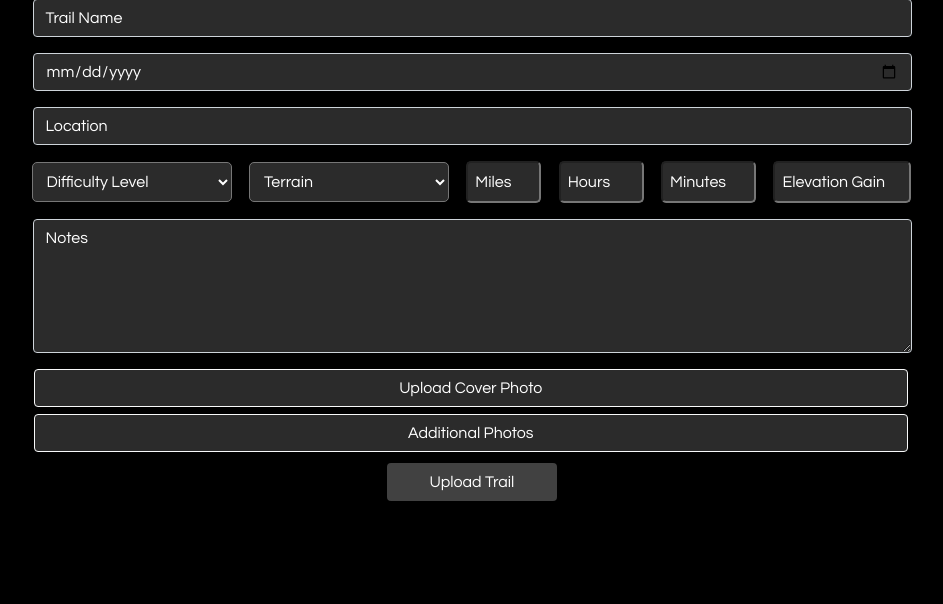
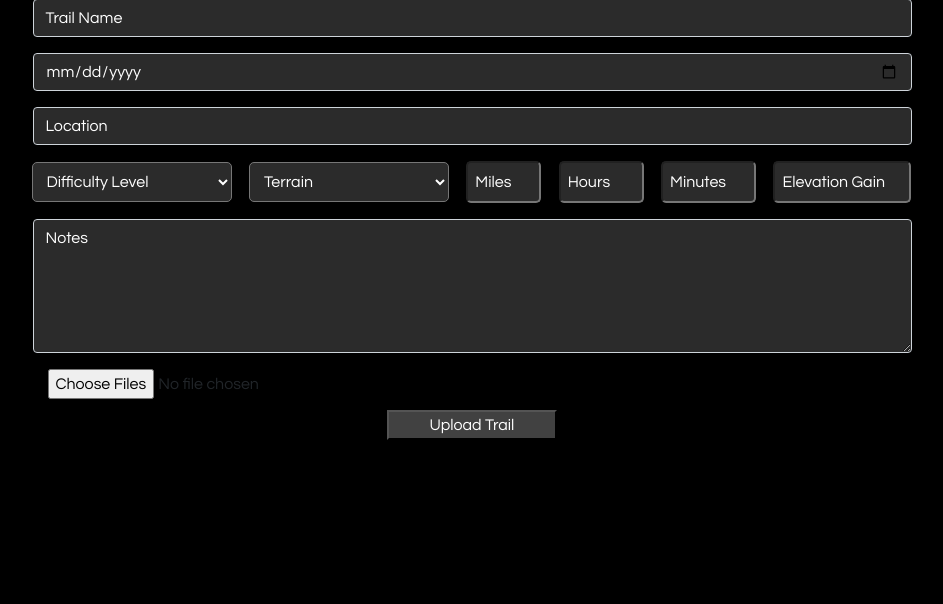
Before and after one commit to seandmontgomery/trail_tracker, a Flask app: page / in a window 1280 px wide. Shown: the part 268-872 px from the top of the page, without its empty margins (168-1111 px from the left). After the commit the page ends 708 px from the top, so only its background shows below. Run offline with Flask 2, Linux system fonts and the light colour scheme; the visitor is signed in with stand-in values (Sample User, id 1); some libraries are stand-ins or nearby versions; some web fonts are replaced.

Commit message:
now it works yo

```diff
--- a/seed.py
+++ b/seed.py
@@ -66,7 +66,8 @@ my_trail = Trail(
 )
 
 my_user.trail.append(my_trail)
-
+db.session.commit()
+my_trail.cover_image = my_trail.images[0]
 
 
 ########################### GRINNELL #############################################
@@ -94,7 +95,8 @@ my_trail = Trail(
 )
 
 my_user.trail.append(my_trail)
-
+db.session.commit()
+my_trail.cover_image = my_trail.images[0]
 
 # Next trail goes here
 
--- a/website/static/js/display.js
+++ b/website/static/js/display.js
@@ -39,7 +39,7 @@ document.querySelectorAll('.photo-album-open').forEach(btn => {
           }
            img = document.createElement('img')
 
-          const urlOfActiveDivsImg = photoArray[i].url
+          const urlOfActiveDivsImg = photoArray[i]
           img.setAttribute('class',"d-block w-100")
           img.setAttribute('alt',"first slide")
           img.setAttribute("src",urlOfActiveDivsImg);
--- a/website/static/js/upload.js
+++ b/website/static/js/upload.js
@@ -1,14 +1,14 @@
 // HIDE/SHOW PHOTO UPLOAD INPUTS -----------------------------------------
 
-document.getElementById('cover-photo-button').addEventListener('click', openDialog);
-function openDialog() {
-  document.getElementById('cover-photo').click();
-}
-
-document.getElementById('additional-photo-button').addEventListener('click', openDialog);
-function openDialog() {
-  document.getElementById('additional-photos').click();
-}
+// document.getElementById('cover-photo-button').addEventListener('click', openDialog);
+// function openDialog() {
+//   document.getElementById('cover-photo').click();
+// }
+//
+// document.getElementById('additional-photo-button').addEventListener('click', openDialog);
+// function openDialog() {
+//   document.getElementById('additional-photos').click();
+// }
 
 // UPLOAD ----------------------------------------------------------------
 
@@ -21,7 +21,7 @@ function openDialog() {
 */
 async function addImage() {
     const cloudinary_url = "/upload-cloudinary";
-    const fileList = document.querySelectorAll("[type=file]");
+    const fileList = document.querySelectorAll("#upload-photos-input[type=file]");
 
     /*  - - - - - - - - - - - - - - - - - - - - - - - - -
         STEP 1: Upload images to Cloudinary
@@ -46,6 +46,7 @@ async function addImage() {
             method: "POST",
             body: formData
         })
+
         //we are waiting for cloudinary to return the image object
         let cloud_res_json = await cloud_res.json();
 
@@ -94,9 +95,8 @@ async function addImage() {
     window.location = '/feed';
   }
 
-const form = document.querySelector("#upload-trail-form");
-
-form.addEventListener("submit", (evt) => {
+const uploadTrail = document.querySelector("button#trail-upload");
+uploadTrail.addEventListener("click", (evt) => {
   evt.preventDefault();
   addImage()
 })
--- a/website/templates/feed.html
+++ b/website/templates/feed.html
@@ -16,7 +16,7 @@
     <div class="row justify-content-center justify-content-between">
       {% for trail in trails %}
         <div class="card mb-3" id="trail-card" style="width: 23.3rem;">
-          <img class="card-img-top" src="{{ trail.cover_image_url }}" alt="Card image cap">
+          <img class="card-img-top" src="{{ trail.cover_image.url }}" alt="Card image cap">
             <div class="card-body">
               <h3 class="card-title">{{ trail.trail_name }}</h3>
               <p id="location-text">{{ trail.location }}</p>
@@ -32,7 +32,7 @@
               <li class="list-group-item">Trail Type: {{ trail.terrain.title() }}</li>
               <li class="list-group-item">Elevation Gain: {{ trail.elevation }} feet</li>
               <li class="list-group-item">{{ trail.miles }} Miles | {{ trail.hours }} Hr | {{ trail.minutes }} Min  </li>
-              <li class="list-group-item">Pace: {{ ((trail.hours*60+trail.minutes)/trail.miles)|round }} min/mile</li>
+              <li class="list-group-item">Pace: {{ trail.trail_pace }} min/mile</li>
             </ul>
         </div>
 {% endfor %}
--- a/website/templates/upload.html
+++ b/website/templates/upload.html
@@ -50,17 +50,11 @@
   </div>
 
   <div class="form-group-row media-input">
-    <input id='cover-photo' type='file' hidden/>
-    <button id='cover-photo-button' class="btn btn-light" type='button'>Upload Cover Photo</button>
-  </div>
-
-  <div class="form-group-row media-input">
-    <input id='additional-photos' type='file' multiple='multiple' hidden/>
-    <button id='additional-photo-button' class="btn btn-light" type='button'>Additional Photos</button>
+    <input id='upload-photos-input' type='file' multiple="multiple"/>
   </div>
 
   <div class="form-group-row center">
-    <button type="submit" class="btn" id="trail-upload">Upload Trail</button>
+    <button class="btn-submit" id="trail-upload">Upload Trail</button>
   </div>
 
 {% endblock %}
--- a/website/views.py
+++ b/website/views.py
@@ -38,18 +38,24 @@ def upload_trail():
         # There will always be a cover image
         cover_image_url = payload.pop('cover_image_url')
 
+        # Remove whitespace
+        for key, value in payload.items():
+            if not value or isinstance(value, str) and not value.strip():
+                payload[key] = None
+
         # Create a new trail and associate with the current user
         new_trail = Trail(**payload)
         current_user.trail.append(new_trail)
+
+        db.session.add(new_trail)
+
+        # Commit the session
+        db.session.commit()
 
         # Set the cover image in a weird way:
         for img in new_trail.images:
             if img.url == cover_image_url:
                 new_trail.cover_image = img
-
-        db.session.add(new_trail)
-
-        # Commit the session
         db.session.commit()
 
         # Success!
@@ -83,8 +89,7 @@ def show_feed():
 @views.route('/api/photo-modal/<string:trail_id>')
 def show_photo_album(trail_id):
     trail = Trail.query.get(trail_id)
-    photo_array = [{'title': x.title, 'url': x.url} for x in trail.images]
-    return make_response(jsonify({'photo_array':photo_array}))
+    return make_response(jsonify({'photo_array': trail.additional_images}))
 
 ########## NOTES MODAL ##########
 @views.route('/api/notes-modal/<string:trail_id>')
```
Also changed, not shown: website/models.py (+14 -1 lines), main.py (line endings or trailing spaces).
